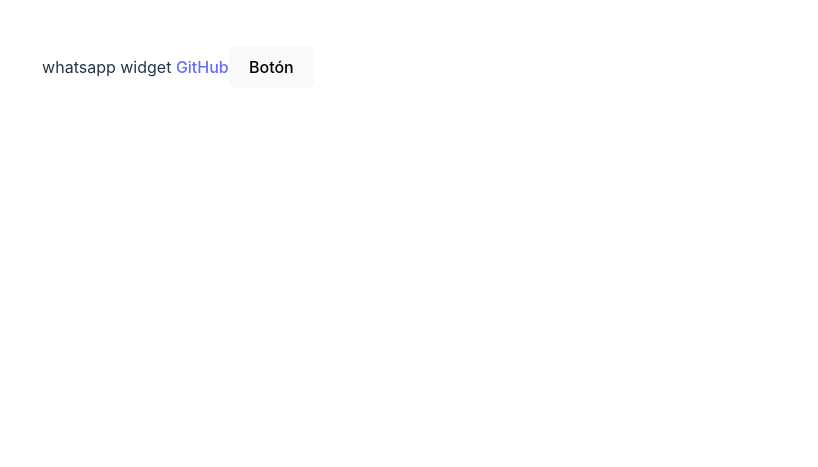
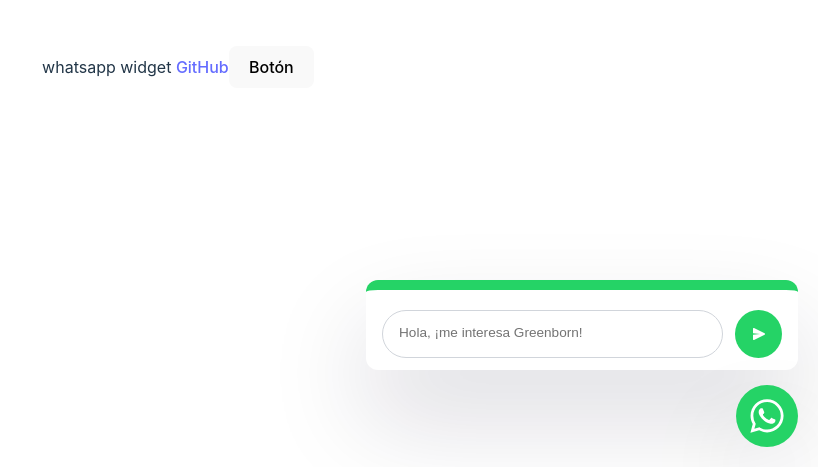
Before and after one commit to Greenborn/vue3-whatsapp-widget, a Vue app in the folder development/my-vue-app/: page / in a window 1280 px wide. Shown: the part 333-800 px from the top of the page, without its empty margins (462-1280 px from the left). Built offline with nearby package versions, Linux system fonts and the light colour scheme.

Commit message:
Se avanza en apariencia del widget

```diff
--- a/development/my-vue-app/src/components/WhatsAppWidget.vue
+++ b/development/my-vue-app/src/components/WhatsAppWidget.vue
@@ -1,9 +1,126 @@
 <template>
   whatsapp widget
+  <div id="vwwb-widget-wrapper">
+    <div id="vwwb-widget-window" style="display: flex;">
+      <!--<div id="vwwb-quick-replies-row">
+        <button class="vwwb-reply-button">test 1</button>
+        <button class="vwwb-reply-button">test 2</button>
+        <button class="vwwb-reply-button">test 3</button>
+      </div>-->
+
+      <div id="vwwb-main-row">
+        <div id="vwwb-default-text">Hola, ¡me interesa Greenborn!</div>
+        <button id="vwwb-send-button">
+          <svg xmlns="http://www.w3.org/2000/svg" width="1em" height="1em" viewBox="0 0 24 24">
+            <path fill="#FFFFFF" d="m13.761 12.01l-10.76-1.084L3 4.074a1.074 1.074 0 0 1 1.554-.96l15.852 7.926a1.074 1.074 0 0 1 0 1.92l-15.85 7.926a1.074 1.074 0 0 1-1.554-.96v-6.852z"></path>
+          </svg>
+        </button>
+      </div>
+    </div>
+    <div id="vwwb-widget-button">
+      <svg xmlns="http://www.w3.org/2000/svg" width="100%" height="auto" viewBox="0 0 24 24">
+        <path fill="#FFFFFF"
+          d="M19.05 4.91A9.82 9.82 0 0 0 12.04 2c-5.46 0-9.91 4.45-9.91 9.91c0 1.75.46 3.45 1.32 4.95L2.05 22l5.25-1.38c1.45.79 3.08 1.21 4.74 1.21c5.46 0 9.91-4.45 9.91-9.91c0-2.65-1.03-5.14-2.9-7.01m-7.01 15.24c-1.48 0-2.93-.4-4.2-1.15l-.3-.18l-3.12.82l.83-3.04l-.2-.31a8.26 8.26 0 0 1-1.26-4.38c0-4.54 3.7-8.24 8.24-8.24c2.2 0 4.27.86 5.82 2.42a8.18 8.18 0 0 1 2.41 5.83c.02 4.54-3.68 8.23-8.22 8.23m4.52-6.16c-.25-.12-1.47-.72-1.69-.81c-.23-.08-.39-.12-.56.12c-.17.25-.64.81-.78.97c-.14.17-.29.19-.54.06c-.25-.12-1.05-.39-1.99-1.23c-.74-.66-1.23-1.47-1.38-1.72c-.14-.25-.02-.38.11-.51c.11-.11.25-.29.37-.43s.17-.25.25-.41c.08-.17.04-.31-.02-.43s-.56-1.34-.76-1.84c-.2-.48-.41-.42-.56-.43h-.48c-.17 0-.43.06-.66.31c-.22.25-.86.85-.86 2.07s.89 2.4 1.01 2.56c.12.17 1.75 2.67 4.23 3.74c.59.26 1.05.41 1.41.52c.59.19 1.13.16 1.56.1c.48-.07 1.47-.6 1.67-1.18c.21-.58.21-1.07.14-1.18s-.22-.16-.47-.28">
+        </path>
+      </svg>
+    </div>
+  </div>
 </template>
 
 <script setup>
 </script>
 
-<style>
+<style scoped>
+
+#vwwb-send-button{
+  width: 3rem;
+  height: 3rem;
+  border-radius: 50%;
+  border: none;
+  padding: 10px;
+  display: flex;
+  align-items: center;
+  justify-content: center;
+  cursor: pointer;
+  background-color: #25d366;
+}
+
+#vwwb-default-text{
+  display: flex;
+  font-size: 0.85rem;
+  color: #737373;
+  border: 1px solid rgba(209, 213, 219, 1);
+  align-items: center;
+  justify-content: flex-start;
+  border-radius: 6rem;
+  width: 80%;
+  height: auto;
+  padding: 0.75rem 1rem;
+}
+
+#vwwb-main-row{
+  display: flex;
+  gap: 0.75rem;
+}
+
+.vwwb-reply-button{
+  cursor: pointer;
+  padding: 8px 16px;
+  border: none;
+  border-radius: 3rem;
+  font-size: 0.85rem;
+  background-color: #F2F2F2;
+  color: rgb(51 65 85);
+}
+
+#vwwb-quick-replies-row{
+  display: flex;
+  flex-wrap: wrap;
+  gap: 0.75rem;
+  margin-bottom: 0.5rem;
+}
+
+#vwwb-widget-window{
+  border-top: 10px solid #25d366;
+  width: 100%;
+  flex-direction: column;
+  gap: 0.5rem;
+  align-items: left;
+  background-color: white;
+  box-shadow: rgba(17, 12, 46, 0.15) 0px 48px 100px 0px;
+  border-radius: 0.75rem;
+  padding: 20px 16px 12px 16px;
+  position: relative;
+  bottom: 15px;
+  justify-content: center;
+}
+
+#vwwb-widget-button{
+  position: relative;
+  bottom: 0;
+  background-color: #25d366;
+  width: 2.5rem;
+  height: 2.5rem;
+  padding: .7rem;
+  border-radius: 50%;
+  cursor: pointer;
+  display: flex;
+  align-items: center;
+  justify-content: center;
+  box-shadow: rgba(17, 12, 46, 0.15) 0px 48px 100px 0px;
+}
+
+#vwwb-widget-wrapper{
+  position: fixed;
+  bottom: 0;
+  padding: 20px;
+  width: clamp(200px, calc(100% - 40px), 400px);
+  color: rgba(51, 65, 85, 1);
+  z-index: 1000;
+  display: flex;
+  flex-direction: column;
+  right: 0;
+  align-items: flex-end;
+  font-family: "inter-variable", sans-serif;
+}
 </style>
```
